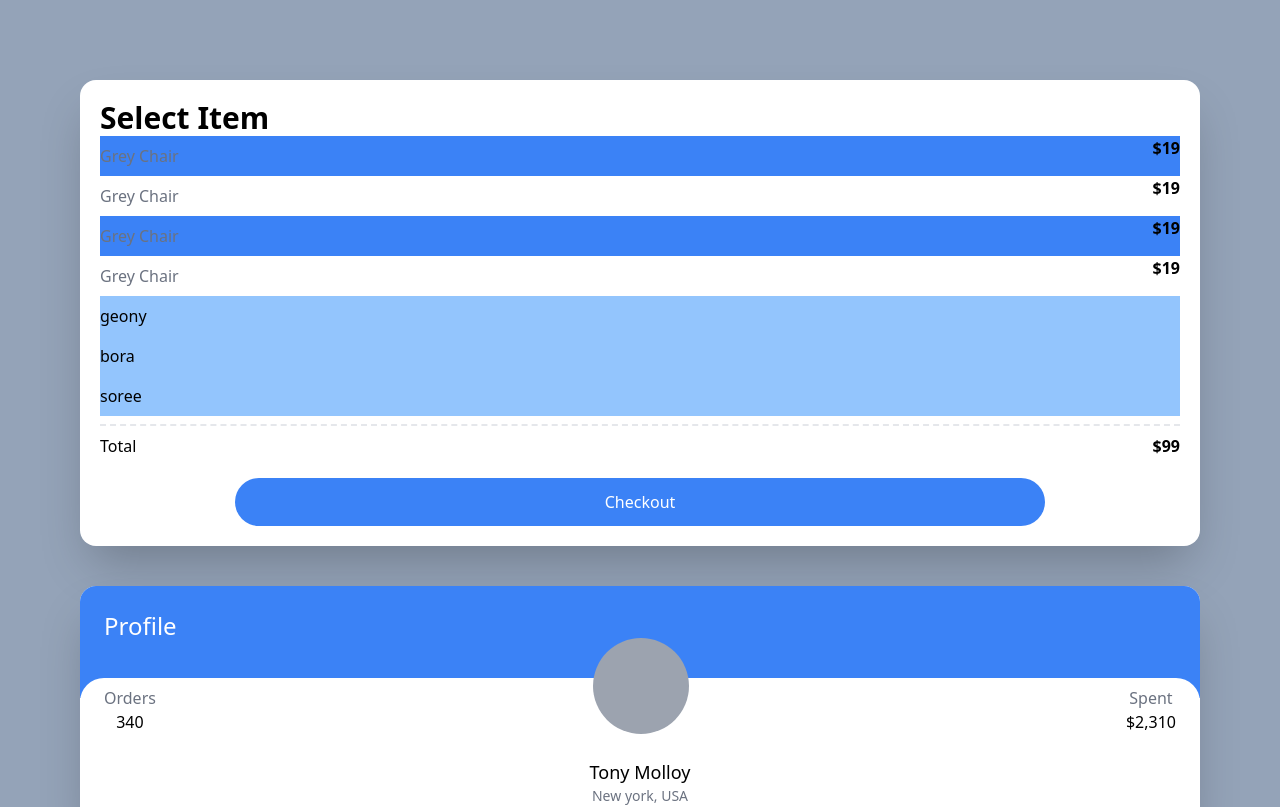
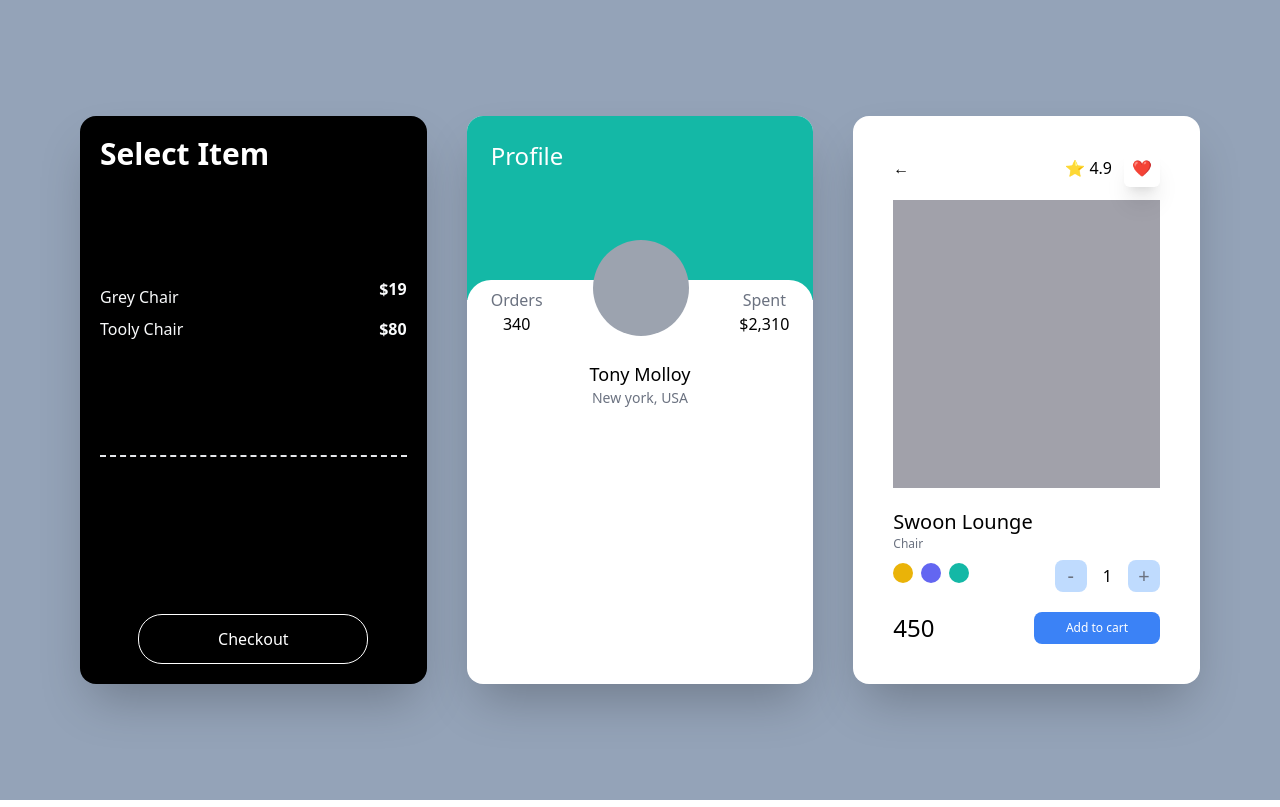
Before and after one commit to geonya/crab-market, a Next.js app: page / in a window 1280 px wide. Shown: the top 807 px of the page. Built offline with nearby package versions, Linux system fonts and the light colour scheme.

Commit message:
dark mode

```diff
--- a/pages/index.tsx
+++ b/pages/index.tsx
@@ -2,29 +2,29 @@ import type { NextPage } from "next";
 
 const Home: NextPage = () => {
 	return (
-		<div className="bg-slate-400 py-20 px-20 grid gap-10 min-h-screen">
-			<div className="bg-white p-5 rounded-2xl shadow-2xl">
-				<span className="font-semibold text-3xl">Select Item</span>
+		// 모바일 화면 -> 큰 화면으로 디자인 구상
+		<div className="bg-slate-400 dark py-20 px-20 grid gap-10 lg:grid-cols-2 xl:grid-cols-3 min-h-screen xl:place-content-center ">
+			<div className="bg-white dark:bg-black flex flex-col justify-between p-5 rounded-2xl shadow-2xl">
+				<span className="dark:text-white font-semibold text-3xl">
+					Select Item
+				</span>
 				<ul>
-					{[1, 2, 3, 4].map((i) => (
-						<div
-							key={i}
-							className="flex justify-between odd:bg-blue-500"
-						>
-							<span className="text-gray-500 my-2">
-								Grey Chair
-							</span>
-							<span className="font-semibold">$19</span>
-						</div>
-					))}
-				</ul>
-
-				<ul>
-					{["geony", "bora", "soree", ""].map((c, i) => (
-						<li key={i} className="bg-blue-300 py-2 empty:hidden">
-							{c}
-						</li>
-					))}
+					<div className="flex justify-between">
+						<span className="dark:text-gray-50 text-gray-500 my-2">
+							Grey Chair
+						</span>
+						<span className="dark:text-gray-50 font-semibold">
+							$19
+						</span>
+					</div>
+					<div className="flex justify-between">
+						<span className="dark:text-gray-50 text-gray-500">
+							Tooly Chair
+						</span>
+						<span className="dark:text-gray-50 font-semibold">
+							$80
+						</span>
+					</div>
 				</ul>
 
 				<div className="flex justify-between mt-2 pt-2 border-t-2 border-dashed">
@@ -32,7 +32,7 @@ const Home: NextPage = () => {
 					<span className="font-semibold">$99</span>
 				</div>
 				<button
-					className="block mt-5 bg-blue-500 text-white p-3 text-center rounded-3xl w-3/4 mx-auto
+					className="dark:bg-black dark:border-white dark:border dark:hover:bg-gray-500 dark:hover:text-white block mt-5 bg-blue-500 text-white p-3 text-center rounded-3xl w-3/4 mx-auto
 				hover:bg-teal-500 hover:text-black
 				active:bg-yellow-500 focus:text-red-500
 				"
@@ -41,7 +41,7 @@ const Home: NextPage = () => {
 				</button>
 			</div>
 			<div className="bg-white overflow-hidden  rounded-2xl shadow-2xl group">
-				<div className="bg-blue-500 p-6 pb-14">
+				<div className="portrait:bg-indigo-500 landscape:bg-teal-500 p-6 pb-14 xl:pb-32">
 					<span className="text-white text-2xl">Profile</span>
 				</div>
 				<div className="rounded-3xl p-6 bg-white relative -top-5">
@@ -52,7 +52,7 @@ const Home: NextPage = () => {
 							</span>
 							<span className="font-medium">340</span>
 						</div>
-						<div className="h-24 w-24 bg-gray-400 rounded-full group-hover:bg-red-300 transition-colors"></div>
+						<div className="h-24 w-24 bg-gray-400 rounded-full group-hover:bg-teal-400 "></div>
 						<div className="flex flex-col items-center">
 							<span className="text-small text-gray-500">
 								Spent
@@ -68,7 +68,7 @@ const Home: NextPage = () => {
 					</div>
 				</div>
 			</div>
-			<div className="bg-white p-10 rounded-2xl shadow-2xl">
+			<div className="bg-white p-10 rounded-2xl shadow-2xl lg:col-span-2 xl:col-span-1">
 				<div className="flex mb-5 justify-between items-center">
 					<span>←</span>
 					<div className="space-x-3">
@@ -77,14 +77,14 @@ const Home: NextPage = () => {
 					</div>
 				</div>
 				<div className="bg-zinc-400 h-72 mb-5" />
-				<div className="flex flex-col">
+				<div className="flex flex-col ">
 					<span className="font-medium text-xl">Swoon Lounge</span>
 					<span className="text-xs text-gray-500">Chair</span>
 					<div className="mt-2 mb-5 flex justify-between items-center">
 						<div className="space-x-2">
-							<button className="w-5 h-5 rounded-full bg-yellow-500 focus:ring-2 ring-offset-2 ring-yellow-500 transition" />
-							<button className="w-5 h-5 rounded-full bg-indigo-500 focus:ring-2 ring-offset-2 ring-indigo-500 transition" />
-							<button className="w-5 h-5 rounded-full bg-teal-500 focus:ring-2 ring-offset-2 ring-teal-500 transition" />
+							<button className="w-5 h-5 rounded-full bg-yellow-500"></button>
+							<button className="w-5 h-5 rounded-full bg-indigo-500"></button>
+							<button className="w-5 h-5 rounded-full bg-teal-500"></button>
 						</div>
 						<div className="flex items-center space-x-4">
 							<button className=" bg-blue-200 flex justify-center items-center aspect-square w-8 text-xl text-gray-500 rounded-lg">
@@ -96,7 +96,7 @@ const Home: NextPage = () => {
 							</button>
 						</div>
 					</div>
-					<div className="flex justify-between items-center">
+					<div className="flex justify-between items-center ">
 						<span className="font-medium text-2xl">450</span>
 						<button className="py-2 px-8 bg-blue-500 text-xs text-center text-white rounded-lg">
 							Add to cart
@@ -104,7 +104,6 @@ const Home: NextPage = () => {
 					</div>
 				</div>
 			</div>
-			<div className="bg-white p-10 rounded-2xl shadow-2xl"></div>
 		</div>
 	);
 };
--- a/tailwind.config.js
+++ b/tailwind.config.js
@@ -6,5 +6,6 @@ module.exports = {
 	theme: {
 		extend: {},
 	},
+	darkMode: "class", // media 로 변경시 system config 를 따라감
 	plugins: [],
 };
```
